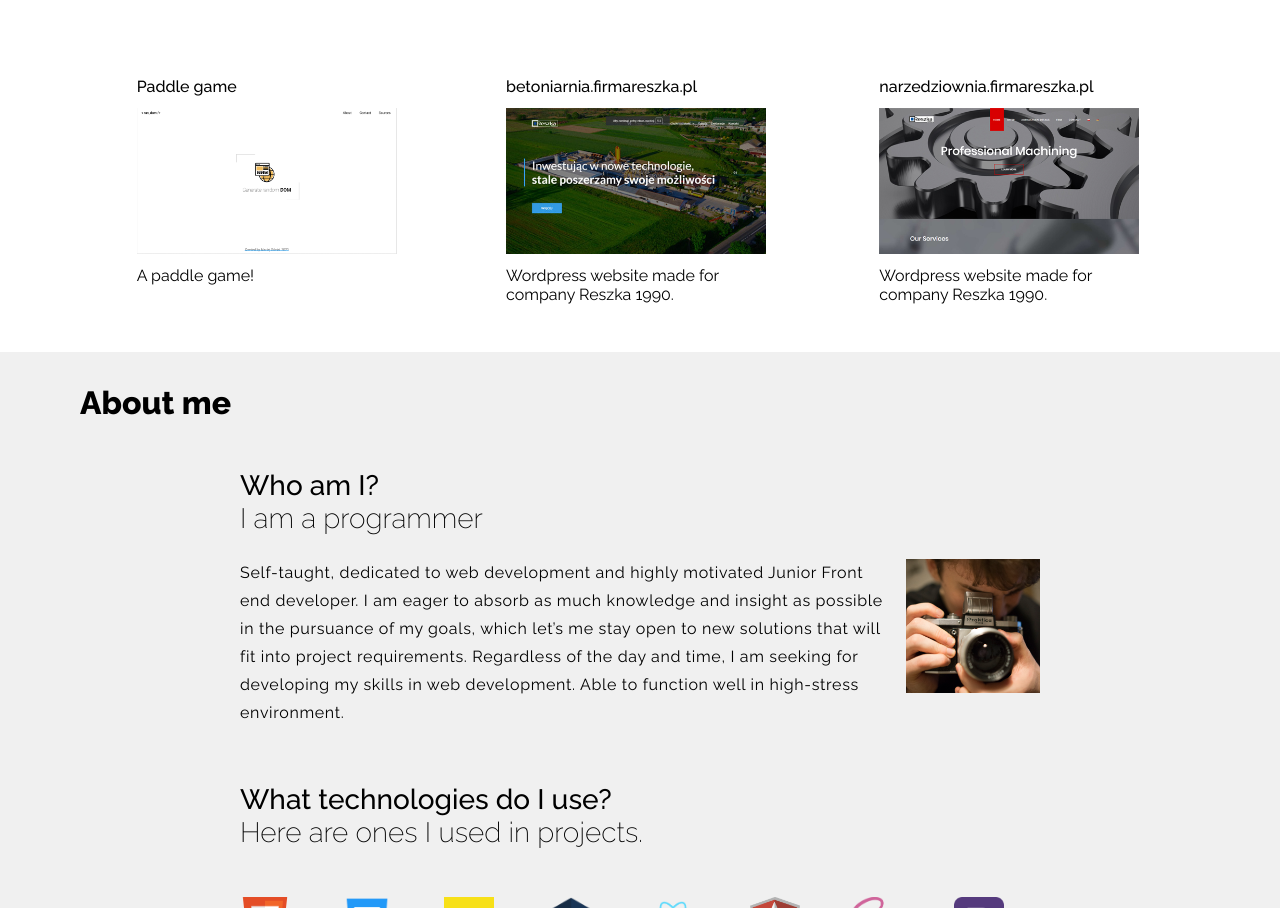
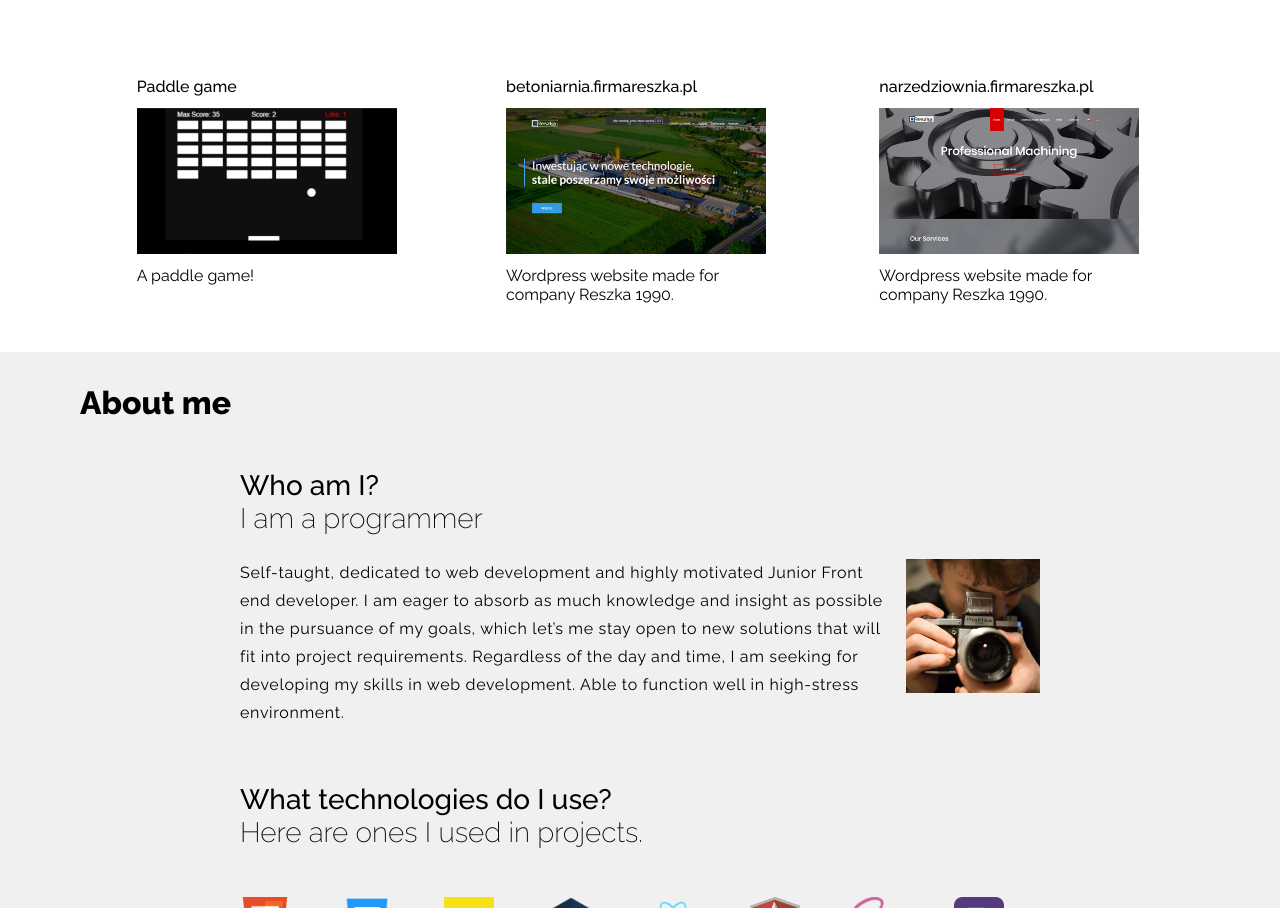
Before and after one commit to gorskidev/Portfolio, a website: page index.html in a window 1280 px wide. Shown: the part 910-1818 px from the top of the page. Drawn offline with nearby package versions, Linux system fonts and the light colour scheme.

Commit message:
Update index.html

```diff
--- a/index.html
+++ b/index.html
@@ -109,7 +109,7 @@
                 </div>
                 <div onclick="window.open('https://gorskidev.github.io/Paddle-game/index.html');" style="cursor: pointer;" class="grid-block">
                     <a class="title">Paddle game</a>
-                    <img src="imgs/project.PNG"/>
+                    <img src="imgs/projects/paddle-game.jpg"/>
                     <a>A paddle game!</a>
                 </div>
                 <div onclick="window.open('http://betoniarnia.stronawbudowie.net.pl/');" style="cursor: pointer;" class="grid-block">
```
